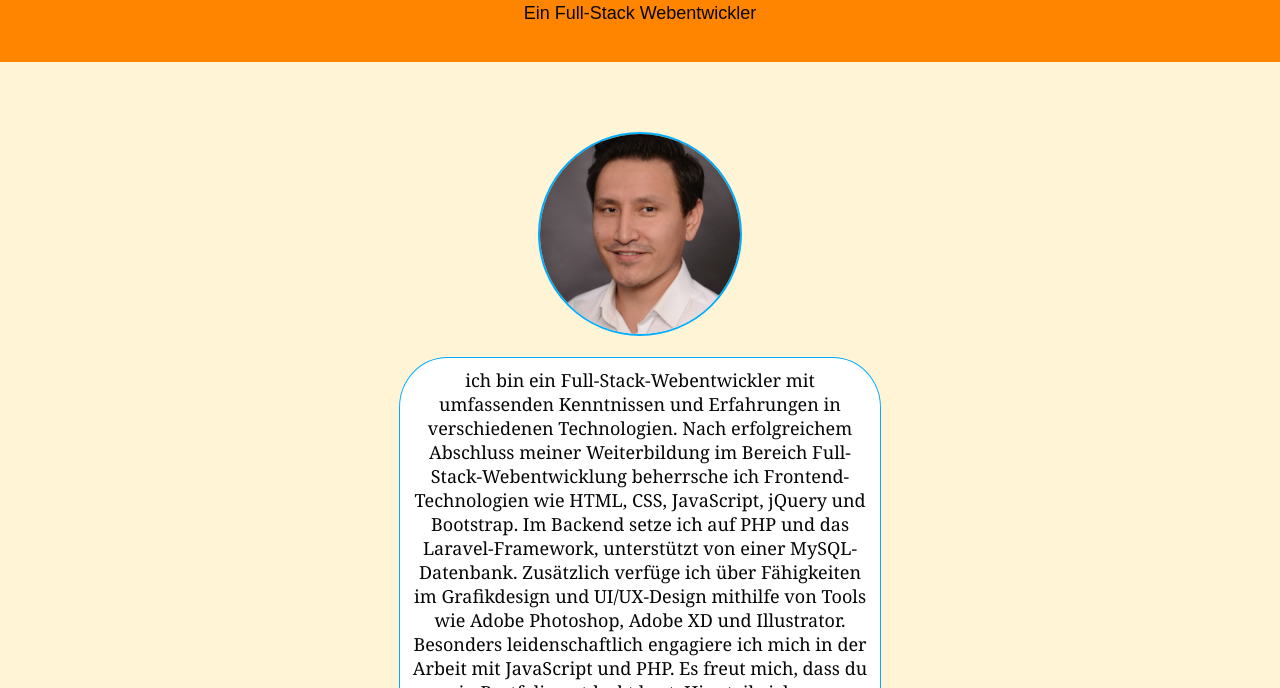
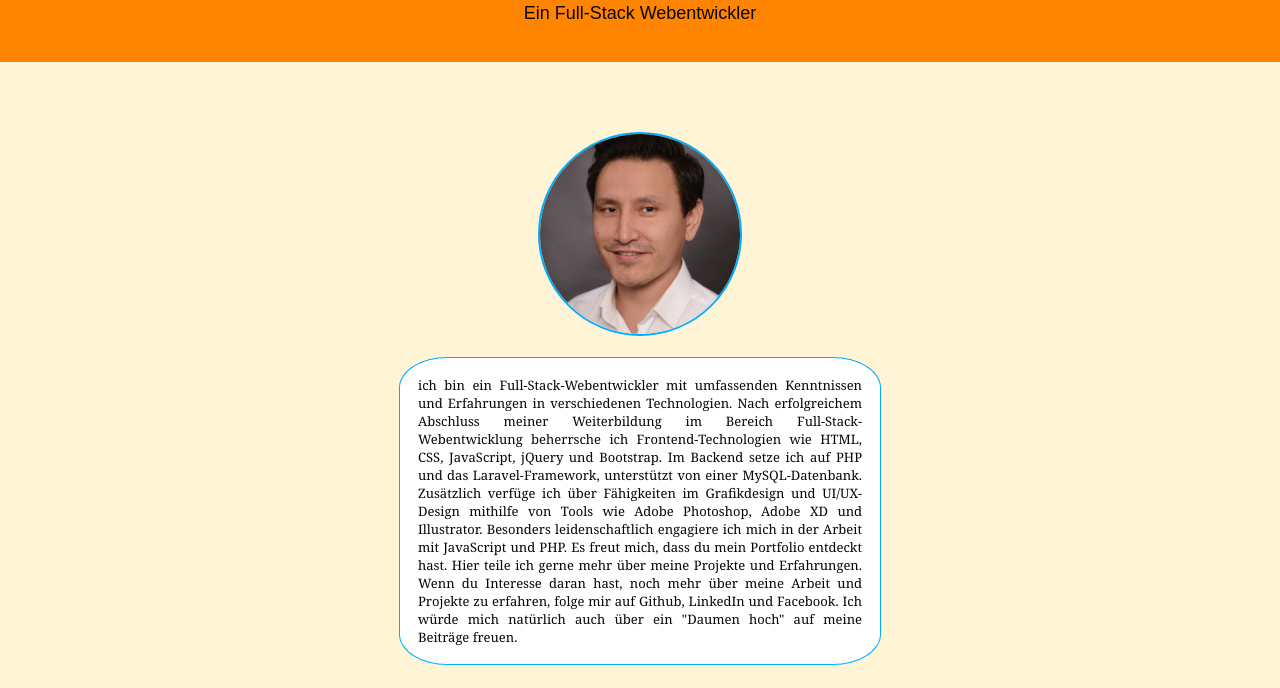
Before and after one commit to Aliweb23/project-portfolio, a plain HTML site: page index.html in a window 1280 px wide. Shown: the part 264-952 px from the top of the page. Drawn offline with Linux system fonts and the light colour scheme.

Commit message:
Kleine visuelle Änderung vorgenommen.

```diff
--- a/index.html
+++ b/index.html
@@ -39,7 +39,7 @@
             <!-- <h2>Hi, mein Name ist Ali Haschimi.</h2>
             <p>A Full Stack Web Developer</p> -->
             <div class="story">
-                <p>
+                <p class="text1">
                     ich bin ein Full-Stack-Webentwickler mit umfassenden Kenntnissen und Erfahrungen in verschiedenen Technologien.
                     Nach erfolgreichem Abschluss meiner Weiterbildung im Bereich Full-Stack-Webentwicklung
                     beherrsche ich Frontend-Technologien wie HTML, CSS, JavaScript, jQuery und Bootstrap.
--- a/styles.css
+++ b/styles.css
@@ -97,15 +97,14 @@ h2{
     width: 600px;
     margin: 0 auto;
 }
-.story p{
+.story {
     display: flex;
-    justify-content: left;
     margin: 0 auto; /* Änderung: Zentriert die Klasse horizontal */
     padding: 10px;
+    text-align: center;
     width: 460px;
     max-width: 100%; /* Hinzugefügt: Begrenzt die Breite auf 100%, falls der Bildschirm kleiner als 500px ist */
     height: fit-content;
-    text-align: center;
     background: white;
     border: 1px rgb(0, 174, 255) solid;
     border-radius: 10%;
@@ -113,8 +112,15 @@ h2{
     font-weight: 100;
 }
 
+.text1{
+    text-align: justify;
+    font-size: small;
+    padding: 5px;
+    margin: 3px;
+}
+
 #projects {
-
+    background-color: #FFFAEB;
     display: flex;
     flex-wrap: wrap;
     justify-content: space-evenly;
@@ -163,6 +169,7 @@ h2{
 }
 
 #contact {
+    background-color: #FFF5D6;
     padding: 50px 0;
 }
 
@@ -182,8 +189,8 @@ h2{
     list-style: none;
 }
 .icon{
-    width: 90px;
-    height: 95px;
+    width: 80px;
+    height: 80px;
     border-radius: 100%;
 }
 .follow{
```
